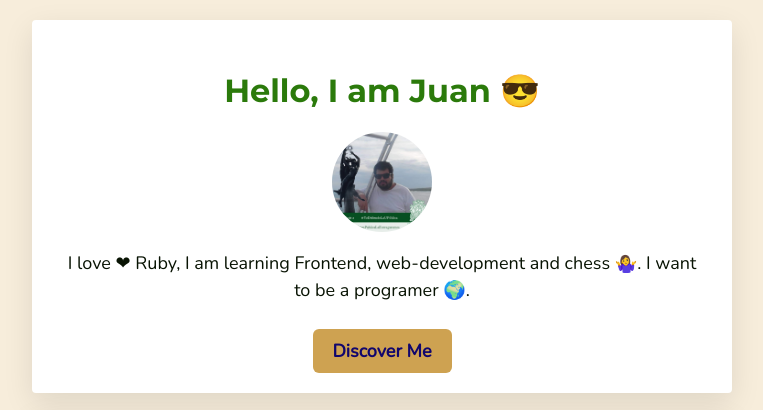
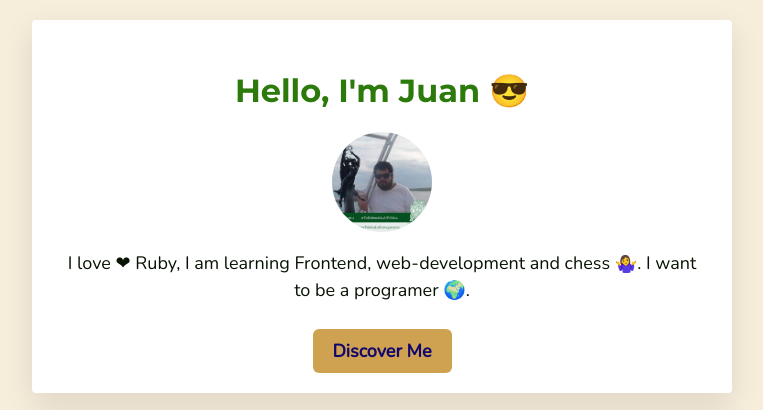
Before and after one commit to JUANSEBASTIANGIRALDODUQUE/profile, a plain HTML site: page index.html in a window 1280 px wide. Shown: the top 410 px of the page, without its empty margins (258-1021 px from the left). Drawn offline with nearby package versions, Linux system fonts and the light colour scheme.

Commit message:
make my profile prettier

```diff
--- a/index.html
+++ b/index.html
@@ -13,7 +13,7 @@
 <body>
   <div class="container text-center">
     <div class="card" >
-      <h1 >Hello, I am Juan 😎</h1>
+      <h1 >Hello, I'm Juan 😎</h1>
       <img src="images/foto.jpg" alt="Juan Giraldo" width="100px">
       <p>
         I love ❤ Ruby, I am learning Frontend, web-development and chess 🤷‍♀️. I want to be a programer 🌍.
```
